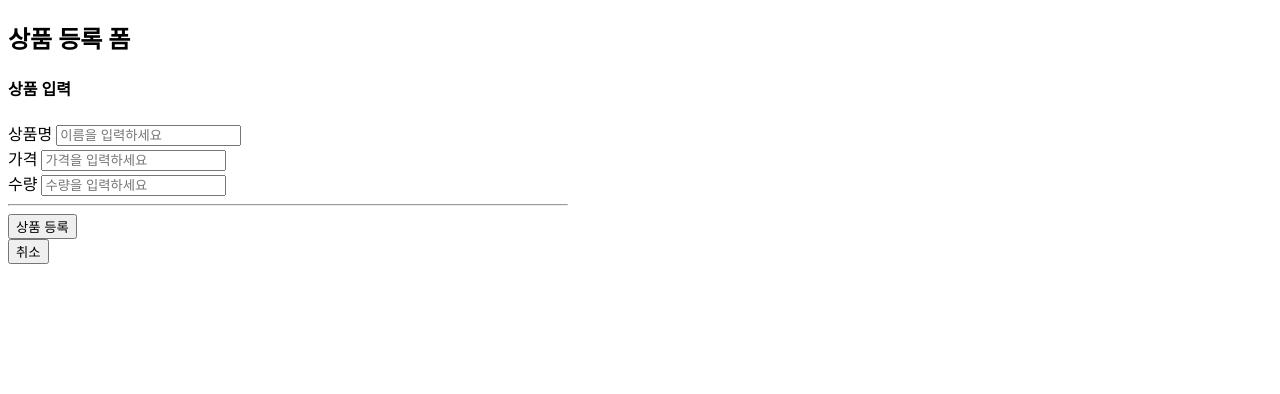
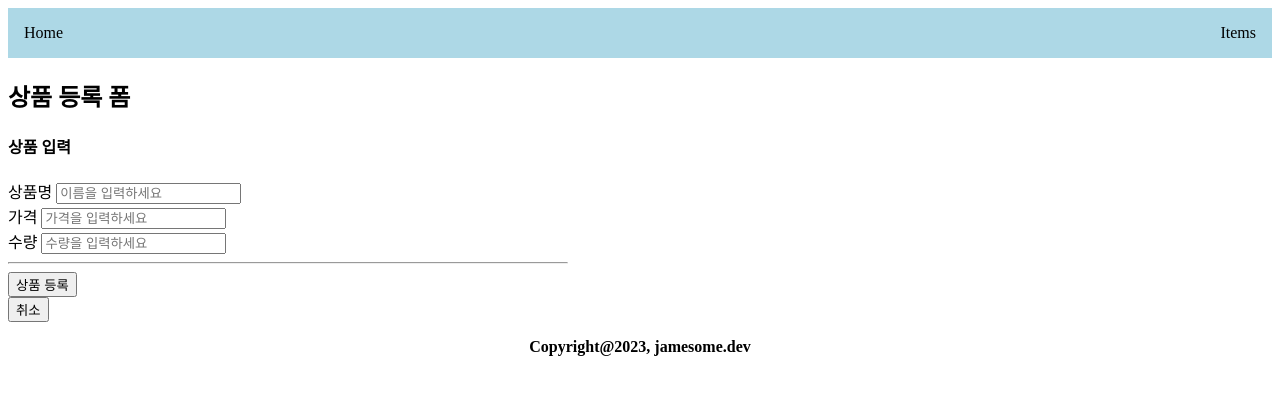
Before and after one commit to jamesome/Svelte-Study-1, a SvelteKit app: page /addForm in a window 1280 px wide. Shown: the top 394 px of the page. Built offline with nearby package versions, Linux system fonts and the light colour scheme.

Commit message:
라우트 정리

```diff
--- a/package.json
+++ b/package.json
@@ -23,6 +23,7 @@
     "eslint": "^8.28.0",
     "eslint-config-prettier": "^8.5.0",
     "eslint-plugin-svelte": "^2.30.0",
+    "mdsvex": "^0.11.0",
     "prettier": "^2.8.0",
     "prettier-plugin-svelte": "^2.10.1",
     "svelte": "^4.0.5",
--- a/playwright.config.ts
+++ b/playwright.config.ts
@@ -2,7 +2,7 @@ import type { PlaywrightTestConfig } from '@playwright/test';
 
 const config: PlaywrightTestConfig = {
 	webServer: {
-		command: 'npm run build && npm run preview',
+		command: 'bun run build && bun run preview',
 		port: 4173
 	},
 	testDir: 'tests',
--- /dev/null
+++ b/src/components/Footer.svelte
@@ -0,0 +1,10 @@
+<footer>Copyright@2023, jamesome.dev</footer>
+
+<style>
+    footer {
+        padding: 1rem;
+        font-weight: bold;
+        display: flex;
+        justify-content: center;
+    }
+</style>
--- /dev/null
+++ b/src/components/Header.svelte
@@ -0,0 +1,30 @@
+<header>
+    <a href="/">Home</a>
+
+    <nav>
+        <ul>
+            <li><a href="/items">Items</a></li>
+        </ul>
+    </nav>
+</header>
+<style>
+    header {
+        padding: 1rem;
+        background: lightblue;
+        display: flex;
+        flex-wrap: wrap;
+        justify-content: space-between;
+    }
+
+    ul {
+        margin: 0;
+        list-style-type: none;
+        display: flex;
+        gap: 1rem;
+    }
+
+    a {
+        text-decoration: none;
+        color: inherit;
+    }
+</style>
--- /dev/null
+++ b/src/routes/+layout.svelte
@@ -0,0 +1,12 @@
+<script>
+	import Footer from '$components/Footer.svelte';
+    import Header from "$components/Header.svelte";
+</script>
+
+<Header />
+
+<main>
+    <slot />
+</main>
+
+<Footer />
--- a/src/routes/+page.svelte
+++ b/src/routes/+page.svelte
@@ -1,4 +1,2 @@
 <h1>Welcome to SvelteKit</h1>
 <p>Visit <a href="https://kit.svelte.dev">kit.svelte.dev</a> to read the documentation</p>
-
-<a href="/items">Items</a><br>
--- a/src/routes/addForm/+page.svelte
+++ b/src/routes/addForm/+page.svelte
@@ -42,7 +42,7 @@
 			<div class="col">
 				<button
 					class="w-100 btn btn-secondary btn-lg"
-					onclick="location.href='items.html'"
+					onclick="location.href='/items'"
 					type="button">취소</button
 				>
 			</div>
--- /dev/null
+++ b/src/routes/items/+page.server.ts
@@ -0,0 +1,3 @@
+export async function load({ params })
+
+}
--- a/src/routes/items/+page.svelte
+++ b/src/routes/items/+page.svelte
@@ -1,5 +1,5 @@
 <script>
-	import { redirectToUrl } from '../../scripts/redirectToUrl';
+	import { redirectToUrl } from '$scripts/redirectToUrl';
 </script>
 
 <div class="container" style="max-width: 600px">
--- a/svelte.config.js
+++ b/svelte.config.js
@@ -1,17 +1,27 @@
 import adapter from '@sveltejs/adapter-auto';
 import { vitePreprocess } from '@sveltejs/kit/vite';
+import { mdsvex } from 'mdsvex';
 
 /** @type {import('@sveltejs/kit').Config} */
 const config = {
 	// Consult https://kit.svelte.dev/docs/integrations#preprocessors
 	// for more information about preprocessors
-	preprocess: vitePreprocess(),
-
+	extentions: ['.svelte', '.md'],
+	preprocess: [
+		vitePreprocess(),
+		mdsvex({
+			extentions: ['.md'],
+		}),
+	],
 	kit: {
 		// adapter-auto only supports some environments, see https://kit.svelte.dev/docs/adapter-auto for a list.
 		// If your environment is not supported or you settled on a specific environment, switch out the adapter.
 		// See https://kit.svelte.dev/docs/adapters for more information about adapters.
-		adapter: adapter()
+		adapter: adapter(),
+		alias: {
+			$components: 'src/components',
+			$scripts: 'src/scripts'
+		}
 	}
 };
 
```
Also changed, not shown: src/routes/uses/+page.md (added, +7 -0 lines), 1 other file (tests, documents, lock files or other folders). Lines whose indentation alone changed are shown as unchanged.
